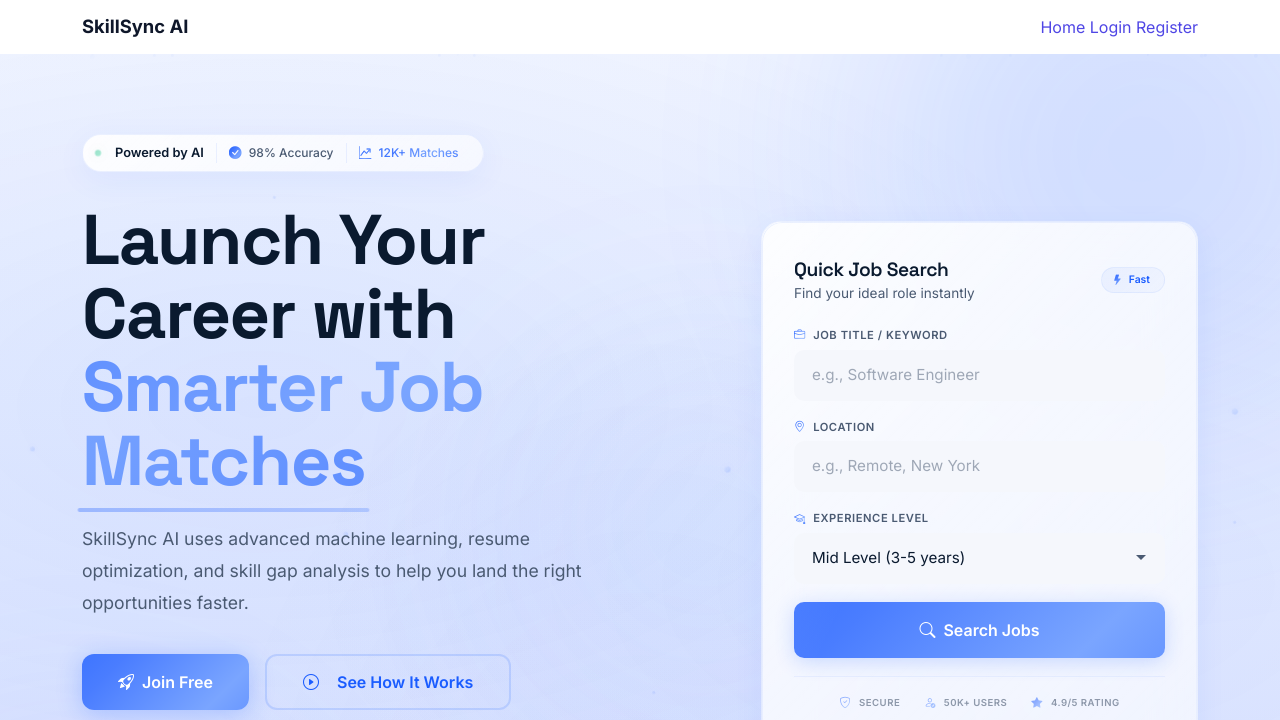
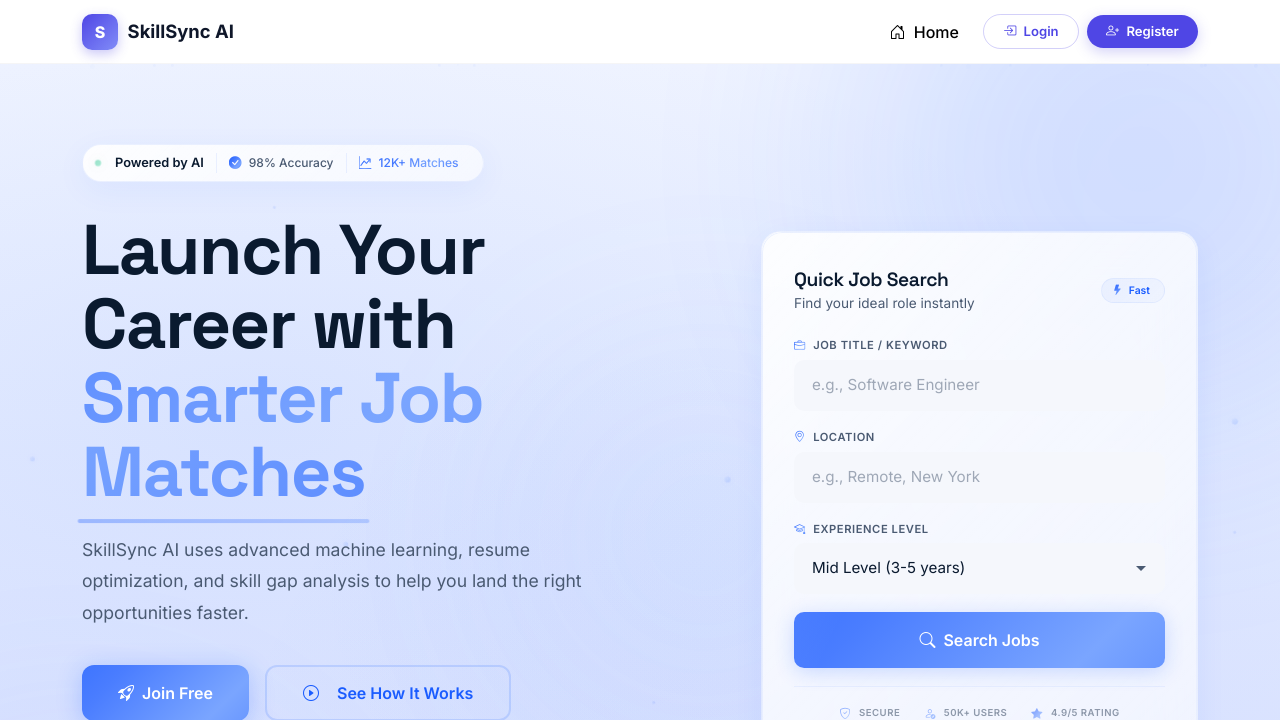
Before and after one commit to sabinaadhikari99/Project-II, a Django app: page / in a window 1280 px wide. Shown: the top 720 px of the page. Run offline with Django 4.2, Linux system fonts and the light colour scheme; data that the repository does not hold is empty.

Commit message:
Improve UI of public_nav.html

```diff
--- a/templates/includes/public_nav.html
+++ b/templates/includes/public_nav.html
@@ -1,21 +1,32 @@
-<nav class="navbar navbar-expand-lg bg-white shadow-sm">
+<nav class="navbar navbar-expand-lg navbar-app">
+  <div class="container">
+    <a class="navbar-brand" href="{% url 'landing-page' %}">
+      <span class="navbar-brand-mark">S</span>
+      SkillSync AI
+    </a>
 
-<div class="container">
+    <button class="navbar-toggler border-0 p-2" type="button" data-bs-toggle="collapse" data-bs-target="#publicNav">
+      <span class="navbar-toggler-icon"></span>
+    </button>
 
-<a class="navbar-brand fw-bold" href="{% url 'landing-page' %}">
-SkillSync AI
-</a>
-
-<div class="ms-auto">
-
-<a href="{% url 'landing-page' %}">Home</a>
-
-<a href="{% url 'login' %}">Login</a>
-
-<a href="{% url 'register' %}">Register</a>
-
-</div>
-
-</div>
-
+    <div class="collapse navbar-collapse" id="publicNav">
+      <ul class="navbar-nav ms-auto align-items-lg-center gap-1 gap-lg-2 mt-3 mt-lg-0">
+        <li class="nav-item">
+          <a class="nav-link px-3 py-2 rounded-pill fw-medium" href="{% url 'landing-page' %}">
+            <i class="bi bi-house-door me-1"></i> Home
+          </a>
+        </li>
+        <li class="nav-item">
+          <a class="btn btn-guest-outline px-4 py-2" href="{% url 'login' %}">
+            <i class="bi bi-box-arrow-in-right me-1"></i> Login
+          </a>
+        </li>
+        <li class="nav-item">
+          <a class="btn btn-guest-primary px-4 py-2" href="{% url 'register' %}">
+            <i class="bi bi-person-plus me-1"></i> Register
+          </a>
+        </li>
+      </ul>
+    </div>
+  </div>
 </nav>
```
